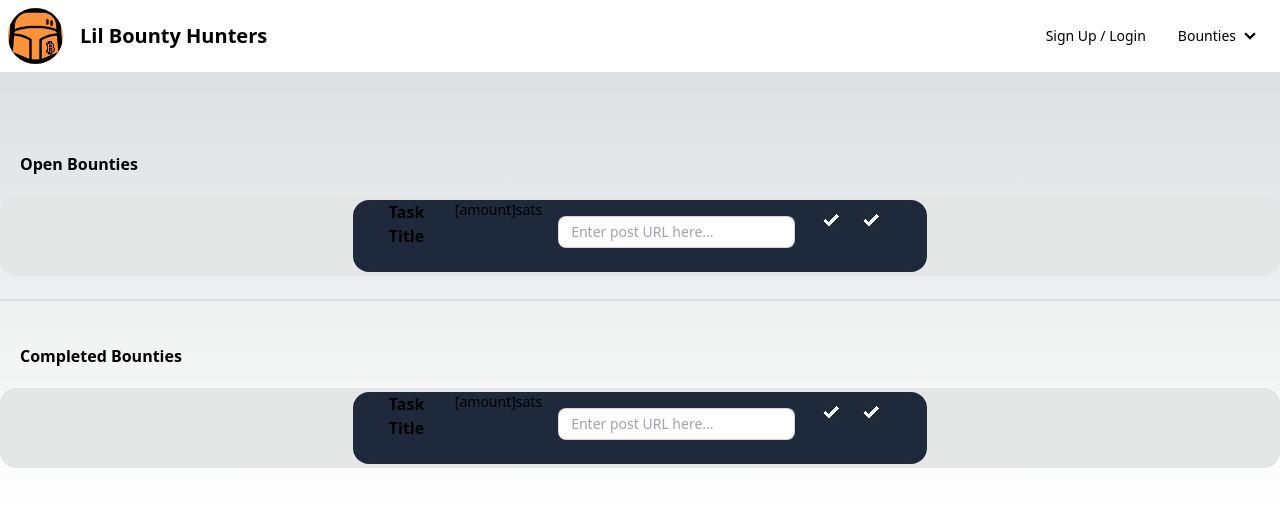
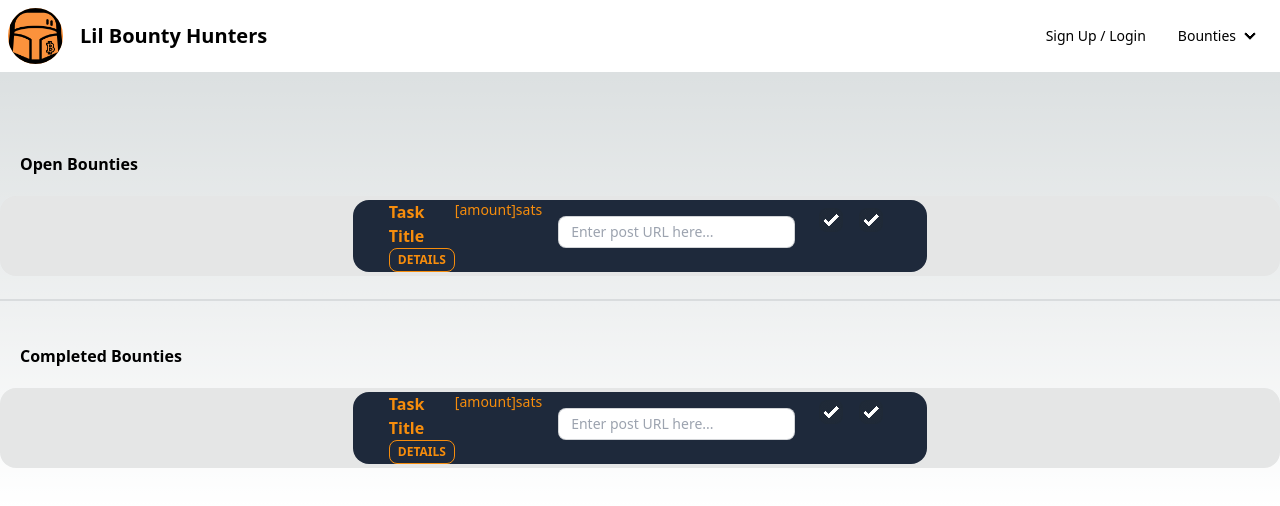
Before and after one commit to extrapockets/household-bounties, a Next.js app in the folder lil-hunters/: page / in a window 1280 px wide. Shown: the top 506 px of the page. Built offline with nearby package versions, Linux system fonts and the light colour scheme.

Commit message:
Change color of text on navigation bars
Use on-navbar attribute to change black text to orange for readability

```diff
--- a/lil-hunters/app/globals.css
+++ b/lil-hunters/app/globals.css
@@ -25,3 +25,8 @@ body {
     )
     rgb(var(--background-start-rgb));
 }
+
+/* created attribute "on-navbar" for more visible text */
+.on-navbar {
+  color: rgb(247, 141, 12);
+}
--- a/lil-hunters/components/TaskCard.jsx
+++ b/lil-hunters/components/TaskCard.jsx
@@ -7,13 +7,13 @@ const TaskCard = () => {
     <div className="px-5 space-x-4 card bg-slate-800 rounded-box">
       <div className="flex flex-grow justify-evenly px-4">
         <div>
-          <p className="text-md font-semibold">Task Title</p>
+          <p className="text-md font-semibold on-navbar">Task Title</p>
           <div className="flex">
-            <button className="btn btn-xs btn-outline">Details</button>
+            <button className="btn btn-xs btn-outline on-navbar">Details</button>
           </div>
         </div>
         <div>
-          <p className="text-sm ">[amount]sats</p>
+          <p className="text-sm on-navbar">[amount]sats</p>
         </div>
         <input
           type="text"
```
